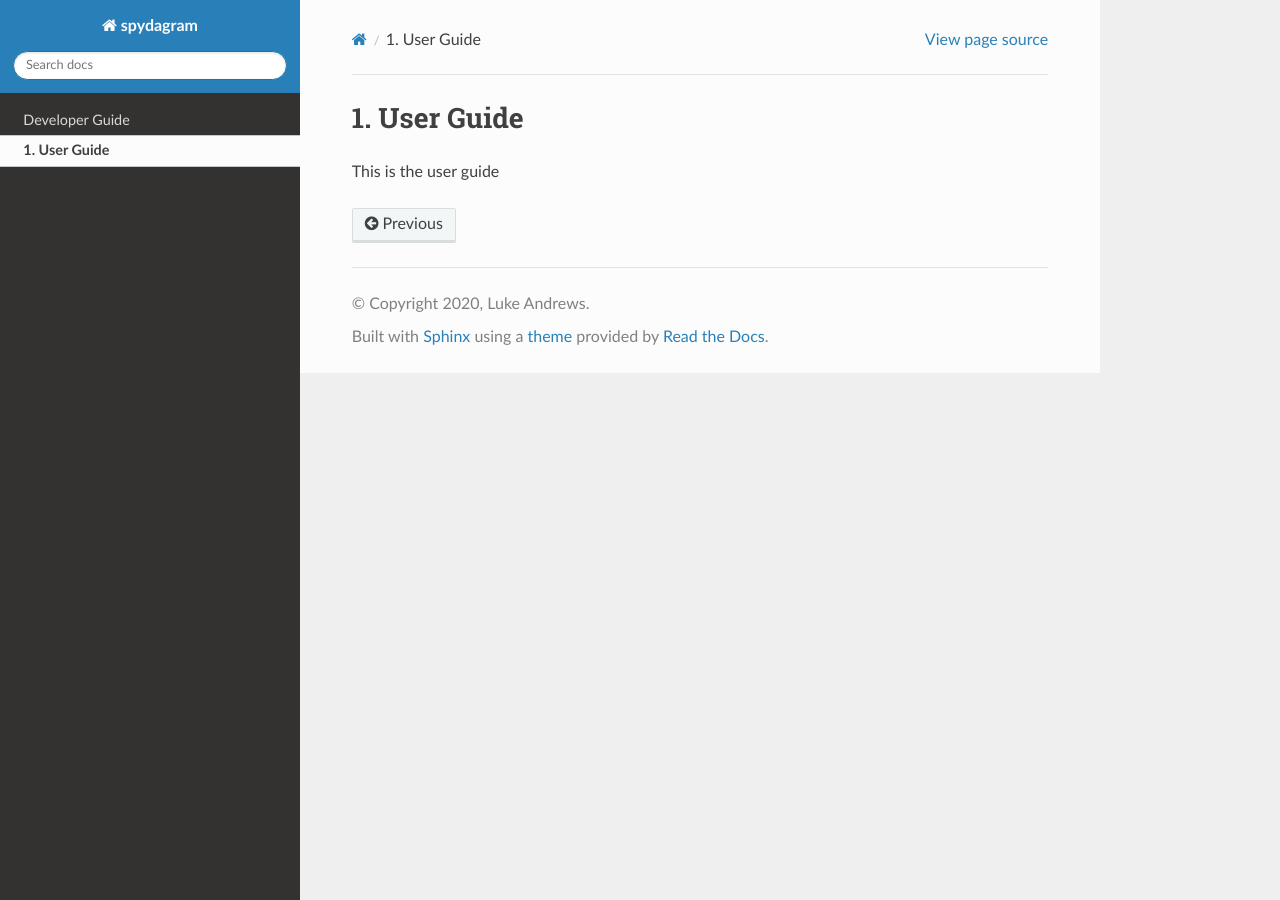
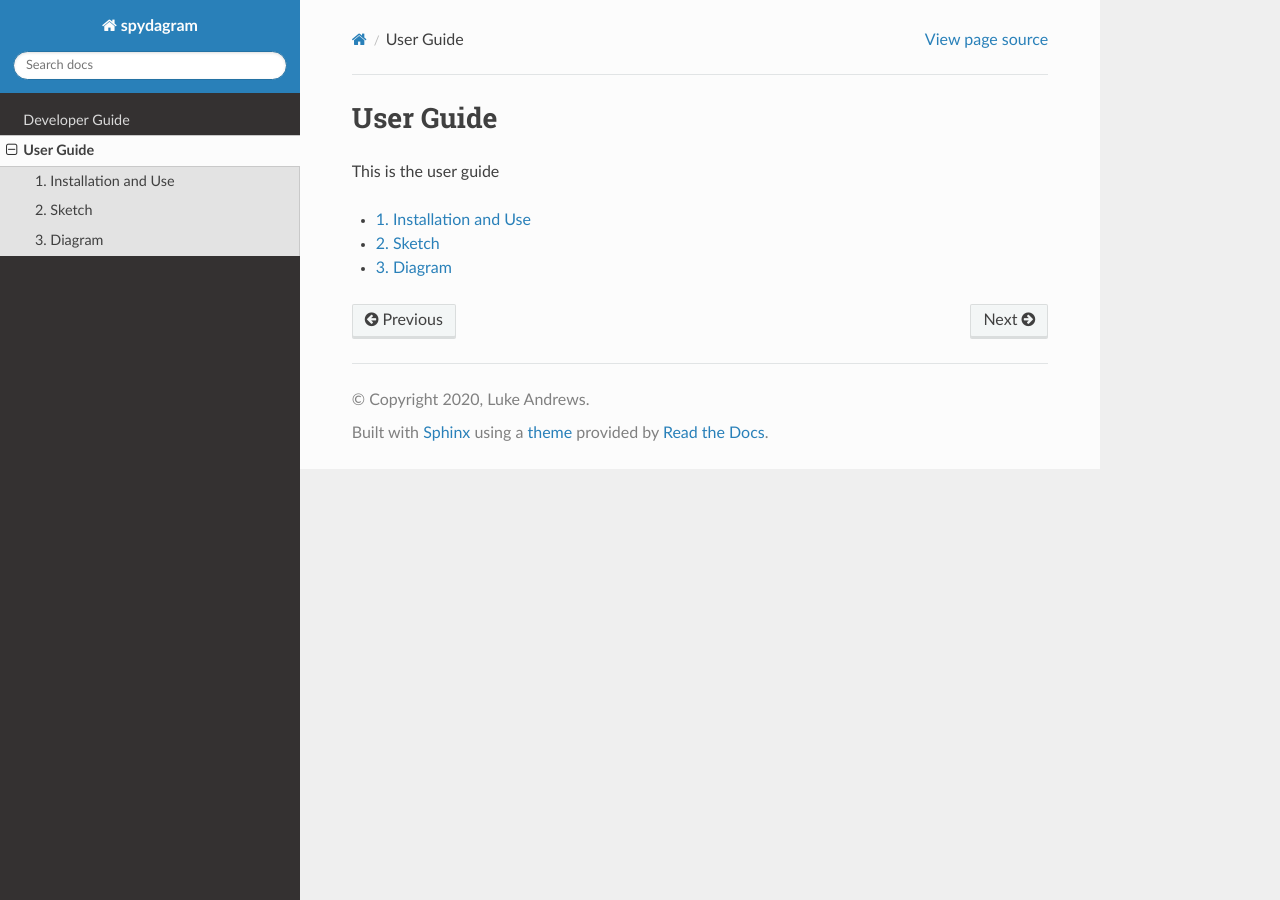
Before and after one commit to LukJA/python-spydagram, a Sphinx documentation site: the page built from docs/source/UserGuide.rst, in a window 1280 px wide. Built offline with Sphinx 7.4.7 and the Read the Docs theme 2.0.0, drawn with Linux system fonts in a browser that asks for light colours.

Commit message:
Flesh out docs structure

```diff
--- a/docs/index.rst
+++ b/docs/index.rst
@@ -58,9 +58,7 @@ License
 This projects is licensed under the MIT license, se LICENSE for more details.
 
 .. toctree::
-    :maxdepth: 2
     :hidden:
-    :numbered:
 
     source/DeveloperGuide
     source/UserGuide
--- a/docs/source/DeveloperGuide.rst
+++ b/docs/source/DeveloperGuide.rst
@@ -4,7 +4,6 @@ Developer Guide
 This is the developer guide
 
 .. toctree::
-    :maxdepth: 2
     :numbered:
 
     BuildProcedure
--- /dev/null
+++ b/docs/source/Diagram.rst
@@ -0,0 +1,4 @@
+Diagram
+=======
+
+This is the guide for the diagram module
--- /dev/null
+++ b/docs/source/InstallationAndUse.rst
@@ -0,0 +1,4 @@
+Installation and Use
+====================
+
+This is the guide for installation and use
--- /dev/null
+++ b/docs/source/Sketch.rst
@@ -0,0 +1,4 @@
+Sketch
+======
+
+This is the user guide for the sketch module
--- a/docs/source/UserGuide.rst
+++ b/docs/source/UserGuide.rst
@@ -2,3 +2,10 @@ User Guide
 ==========
 
 This is the user guide
+
+.. toctree::
+    :numbered:
+
+    InstallationAndUse
+    Sketch
+    Diagram
```
